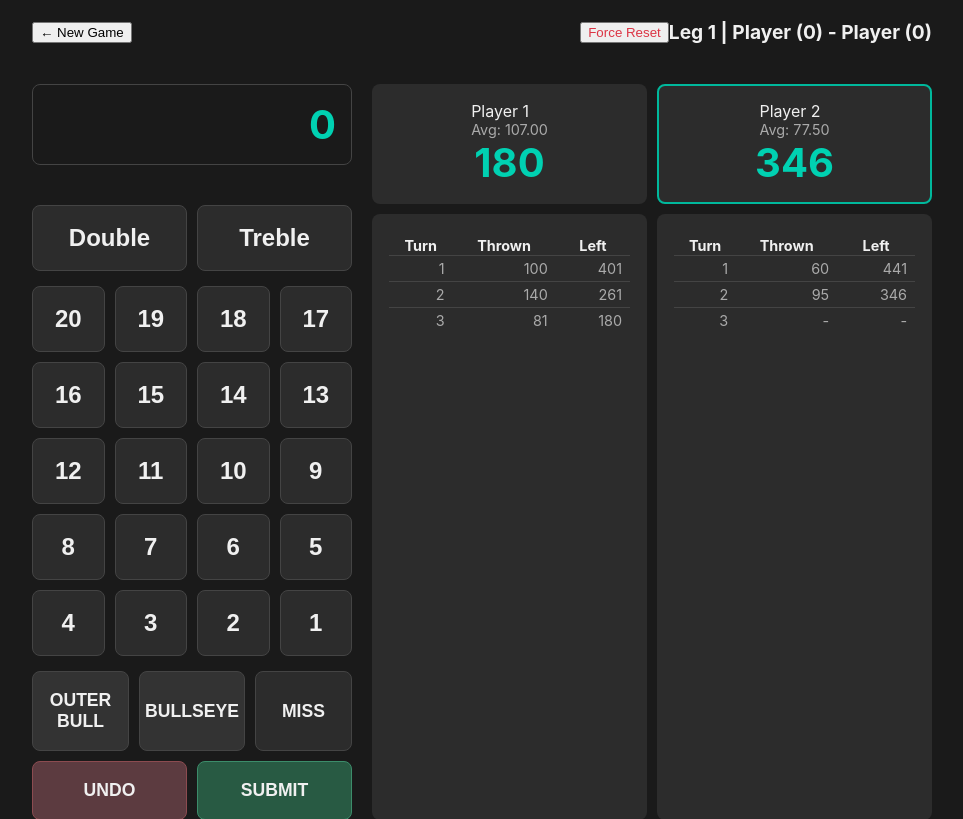
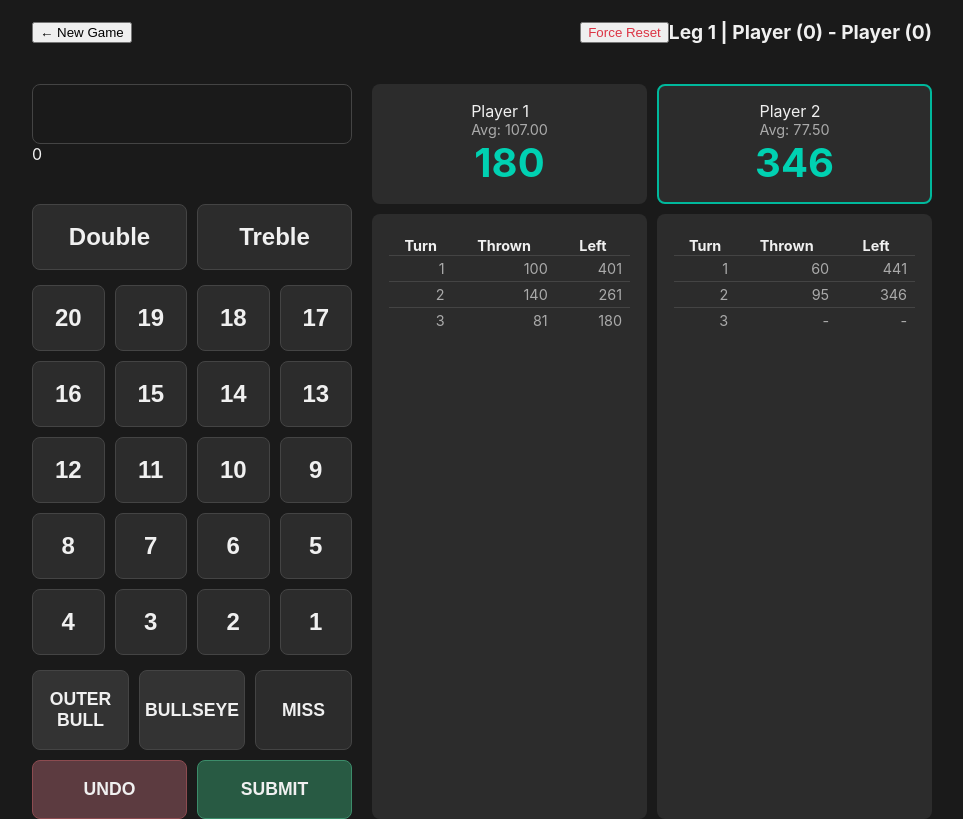
Before and after one commit to andywestley/darts-scoreboard, a PHP site: page /game_view_local.html in a window 1280 px wide. Shown: the top 819 px of the page, without its empty margins (158-1121 px from the left). Run offline with PHP 8.4, Linux system fonts and the light colour scheme; some libraries are stand-ins or nearby versions.

Commit message:
Working on thrown darts display

```diff
--- a/public/css/style.css
+++ b/public/css/style.css
@@ -321,18 +321,17 @@ h1 {
     gap: 10px;
 }
 
-.keypad-container .input-display {
-    /* This is the score preview before submitting */
-    grid-column: 1 / -1; /* Span all columns in its grid context */
+.darts-thrown-display {
     background-color: var(--background-color);
     border: 1px solid var(--border-color);
     border-radius: 8px;
     padding: 15px;
     font-size: 2.5em;
     font-weight: bold;
-    text-align: right;
-    margin-bottom: 15px;
+    text-align: center;
     color: var(--accent-color);
+    min-height: 60px; /* Ensure it has height even when empty */
+    box-sizing: border-box;
 }
 
 .controls.keypad-container {
--- a/public/index.php
+++ b/public/index.php
@@ -143,7 +143,6 @@ if ($action) {
 
         <div class="controls keypad-container">
             <div class="darts-thrown-display" id="dartsThrownDisplay"></div>
-            <div class="input-display" id="inputDisplay">0</div>
             <div class="checkout-suggestion" id="checkoutHint"></div>
             <div class="dartboard-keypad">
                 <div class="modifiers">
--- a/public/js/screen.game.js
+++ b/public/js/screen.game.js
@@ -10,7 +10,6 @@ window.DartsApp.initGameScreen = function(match) {
     const keypad = gameScreen.querySelector('.dartboard-keypad');
     const modDouble = document.getElementById('modDouble');
     const modTreble = document.getElementById('modTreble');
-    const inputDisplay = document.getElementById('inputDisplay');
     const undoBtn = document.getElementById('undoBtn');
     const nextLegBtn = document.getElementById('nextLegBtn');
     const submitTurnBtn = document.getElementById('submitTurnBtn');
@@ -176,11 +175,6 @@ window.DartsApp.initGameScreen = function(match) {
         modTreble.classList.toggle('active', currentThrow.multiplier === 3);
     }
 
-    function updateInputDisplay() {
-        const score = currentThrow.base ? (currentThrow.base * currentThrow.multiplier) : 0;
-        inputDisplay.innerText = score;
-    }
-
     async function submitTurn() {
         if (currentTurnScores.length === 0) return; // Don't submit an empty turn
 
@@ -193,7 +187,6 @@ window.DartsApp.initGameScreen = function(match) {
         currentTurnScores = [];
         currentThrow = { base: null, multiplier: 1 };
         updateMultiplierButtons();
-        updateInputDisplay();
 
         if (res.success) {
             const newMatchState = res.match;
@@ -233,13 +226,11 @@ window.DartsApp.initGameScreen = function(match) {
         modDouble.addEventListener('click', () => {
             currentThrow.multiplier = currentThrow.multiplier === 2 ? 1 : 2;
             updateMultiplierButtons();
-            updateInputDisplay();
         });
 
         modTreble.addEventListener('click', () => {
             currentThrow.multiplier = currentThrow.multiplier === 3 ? 1 : 3;
             updateMultiplierButtons();
-            updateInputDisplay();
         });
 
         keypad.addEventListener('click', (e) => {
@@ -261,7 +252,6 @@ window.DartsApp.initGameScreen = function(match) {
             // Reset for next dart entry
             currentThrow = { base: null, multiplier: 1 };
             updateMultiplierButtons();
-            updateInputDisplay();
             updateGameUI(previousMatchState); // Re-render to show darts thrown
 
             if (currentTurnScores.length === 3) {
```
